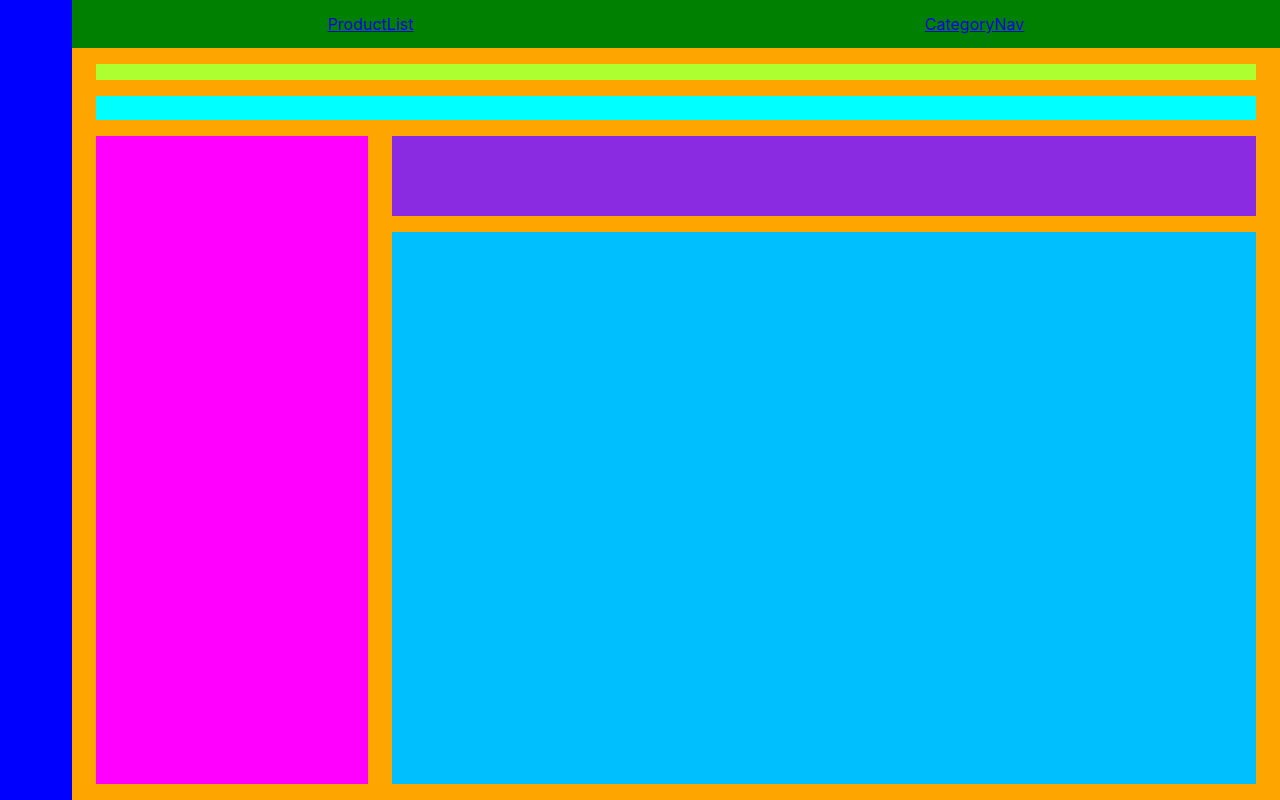
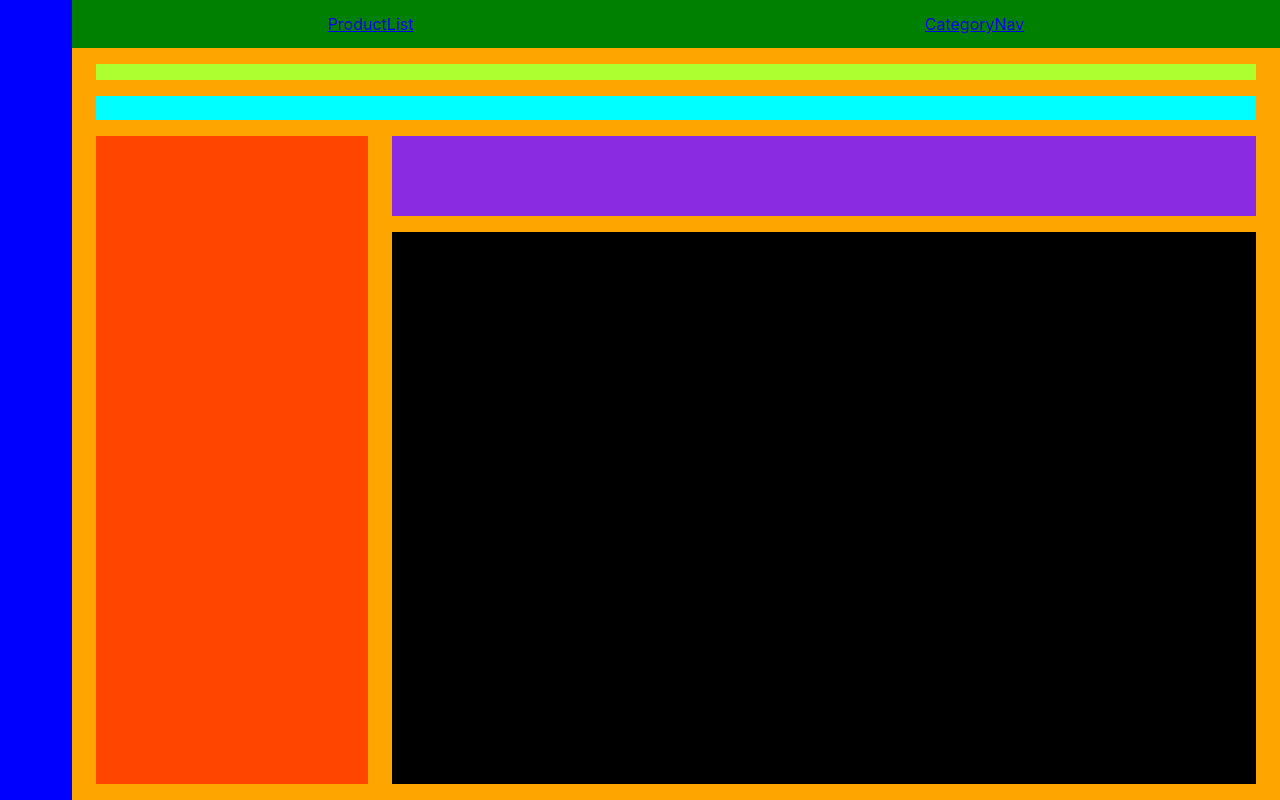
Before and after one commit to dimitrisafendras/proof, a React (Create React App) app: page / in a window 1280 px wide. Built offline with nearby package versions, Linux system fonts and the light colour scheme.

Commit message:
finished

```diff
--- a/src/components/adaptive/appLayout/AppLayout.css
+++ b/src/components/adaptive/appLayout/AppLayout.css
@@ -1,7 +1,8 @@
 .AppLayout {
-    min-height: 100vh;
     display: grid;
     grid-template-columns: 72px auto;
-    grid-template-rows: 48px auto;
-    grid-template-areas: "sidebar header" "sidebar main" ;
+    grid-template-rows: 48px calc(100vh - 48px);
+    grid-template-areas:
+            "sidebar header"
+            "sidebar main";
 }
--- a/src/components/adaptive/productListLayout/ProductListLayout.css
+++ b/src/components/adaptive/productListLayout/ProductListLayout.css
@@ -1,6 +1,5 @@
 .ProductListLayout {
     padding: 16px 24px;
-
     grid-area: main;
     background-color: orange;
     display: grid;
@@ -29,11 +28,23 @@
 .Filters {
     background-color: magenta;
     grid-area: filters;
+    overflow-y: auto;
+}
+
+.Filter {
+    background-color: orangered;
+    height: 1000px;
 }
 
 .Products {
     background-color: deepskyblue;
     grid-area: products;
+    overflow-y: auto;
+}
+
+.Product {
+    background-color: black;
+    height: 1000px;
 }
 
 .MoreFilters {
--- a/src/components/adaptive/productListLayout/ProductListLayout.jsx
+++ b/src/components/adaptive/productListLayout/ProductListLayout.jsx
@@ -6,9 +6,13 @@ export const ProductListLayout = ({}) => {
 		<div className='ProductListLayout'>
 			<div className='Breadcrumb'></div>
 			<div className='Title'></div>
-			<div className='Filters'></div>
+			<div className='Filters'>
+				<div className='Filter'></div>
+			</div>
 			<div className='MoreFilters'></div>
-			<div className='Products'></div>
+			<div className='Products'>
+				<div className='Product'></div>
+			</div>
 		</div>
 	);
 };
--- a/src/index.css
+++ b/src/index.css
@@ -1,6 +1,5 @@
 body {
   margin: 0;
-  overflow-y: hidden;
   font-family: -apple-system, BlinkMacSystemFont, 'Segoe UI', 'Roboto', 'Oxygen',
     'Ubuntu', 'Cantarell', 'Fira Sans', 'Droid Sans', 'Helvetica Neue',
     sans-serif;
```
